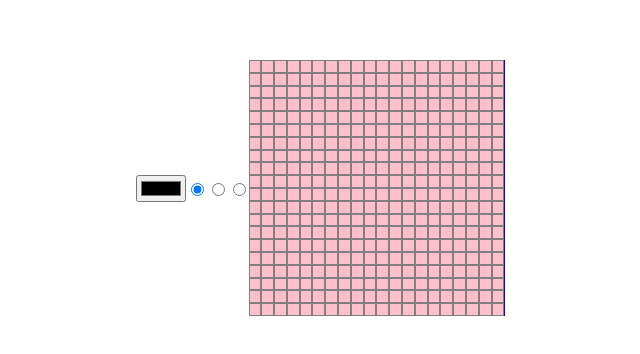
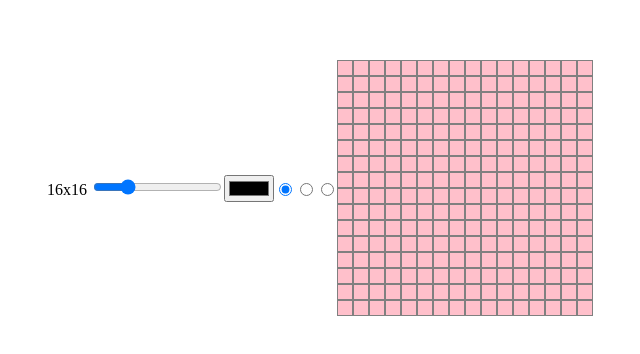
Before and after one commit to Hassan-shb/etch-a-sketch, a plain HTML site: page index.html in a window 1280 px wide. Shown: the part 220-574 px from the top of the page, without its empty margins (320-960 px from the left). Drawn offline with Linux system fonts and the light colour scheme.

Commit message:
Slider also created. Backend is all done on general. But could improve the code by refactoring and UI must be implemented.

```diff
--- a/index.html
+++ b/index.html
@@ -8,6 +8,10 @@
     <script src="index.js" defer></script>
 </head>
 <body>
+    <div class="slidecontainer">
+        <label for="slider" class="sliderLabel">16x16</label>
+        <input type="range" min="1" max="64" value="16" class="slider" id="myRange">
+    </div>
     <input type="color" id="myColor" name="myColor">
     <input type="radio" id="colorMode" name="myEraser" value="color">
     <input type="radio" id="myEraser" name="myEraser" value="hello">
--- a/index.js
+++ b/index.js
@@ -3,7 +3,18 @@ const comStyle = window.getComputedStyle(container);
 let colorPicker = document.getElementById('myColor');
 const myEraser = document.getElementById('myEraser');
 const rainbow = document.getElementById('Rainbow');
+const sliderLabel = document.querySelector('.sliderLabel');
 const colorMode = document.getElementById('colorMode');
+const slider = document.querySelector('.slider');
+
+
+createGrid(slider.value);
+sliderLabel.textContent = `${slider.value}x${slider.value}`;
+slider.addEventListener('mousemove', () => {sliderLabel.textContent = `${slider.value}x${slider.value}`});
+slider.addEventListener('change', () => {
+    container.innerHTML = '';
+    createGrid(slider.value);
+})
 colorMode.checked = true;
 
 let isRainbow = false;
@@ -21,7 +32,6 @@ function createAGrid(item) {
     pixel.style.border = "0.5px solid gray";
     pixel.style.background = "pink";
     pixel.classList.add("colorGrid");
-
     pixel.addEventListener("mousedown", (e) => {
         if(myEraser.checked == true){
             e.target.style.background = "pink";
@@ -74,4 +84,3 @@ function createGrid(size) {
         createAGrid(size);
     }
 }
-createGrid(20);
```
